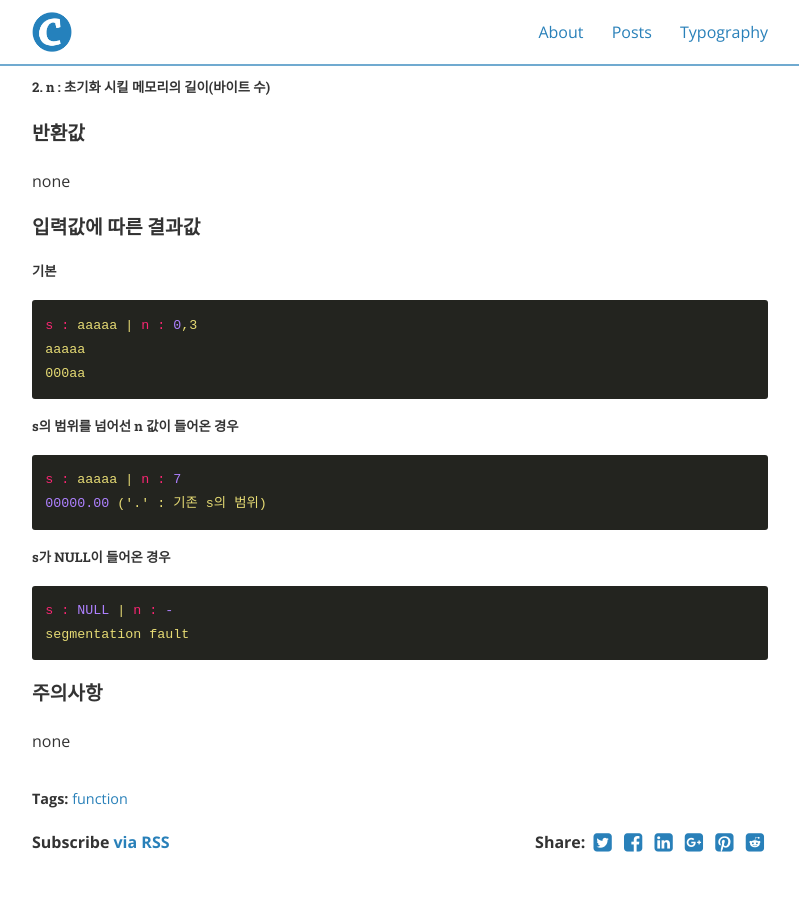
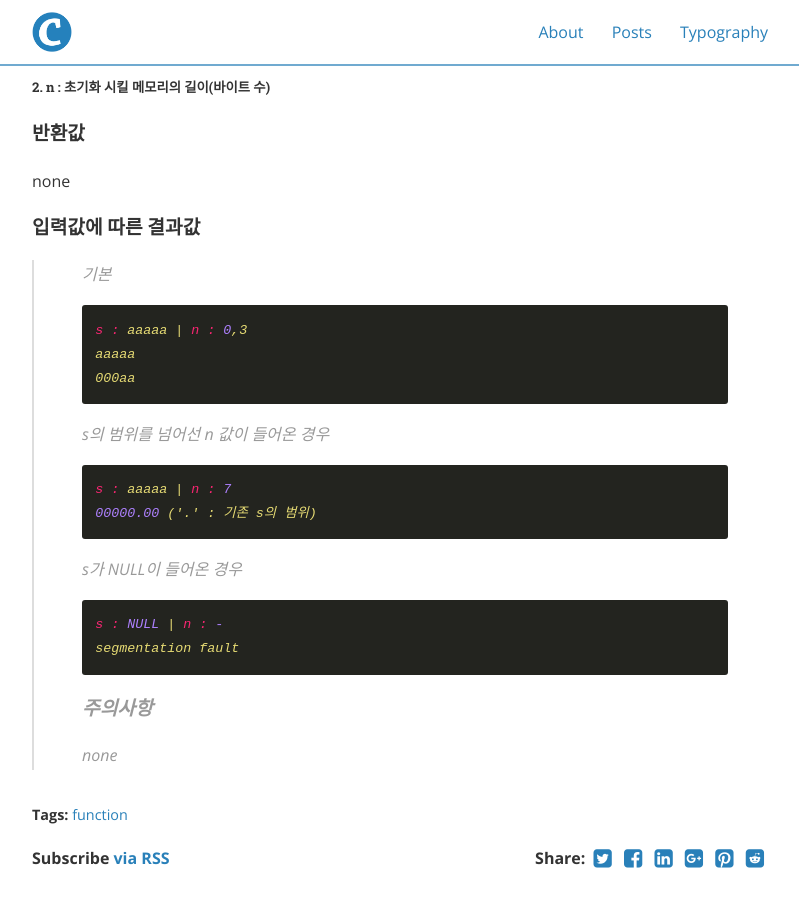
Before and after one commit to xodhksrjqnr/xodhksrjqnr.github.io, a Jekyll site: the page built from _posts/2021-01-01-bzero.md, in a window 1280 px wide and 900 px high, scrolled down 757 px. Shown: the whole window, without its empty margins (240-1039 px from the left). Built offline with Jekyll 4.4.1, drawn with Linux system fonts in a browser that asks for light colours; nearby versions of some CDN libraries.

````diff
--- a/_posts/2021-01-01-bzero.md
+++ b/_posts/2021-01-01-bzero.md
@@ -24,18 +24,18 @@ bzero 함수는 메모리를 0으로 초기화하는 기능이다. 즉, memset(s
 none<br/>
 
 #### 입력값에 따른 결과값
-##### 기본
+> 기본
 ```
 s : aaaaa | n : 0,3
 aaaaa
 000aa
 ```
-##### s의 범위를 넘어선 n 값이 들어온 경우
+> s의 범위를 넘어선 n 값이 들어온 경우
 ```
 s : aaaaa | n : 7
 00000.00 ('.' : 기존 s의 범위)
 ```
-##### s가 NULL이 들어온 경우
+> s가 NULL이 들어온 경우
 ```
 s : NULL | n : -
 segmentation fault
````
